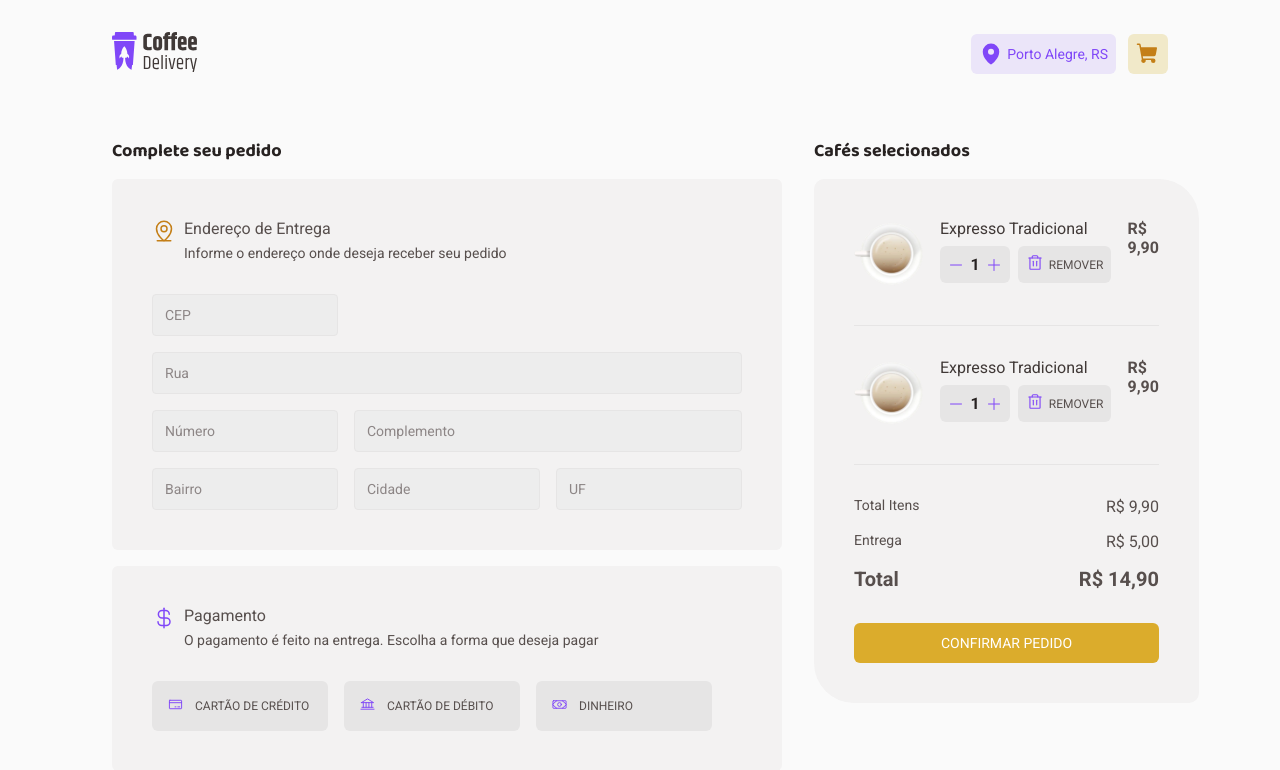
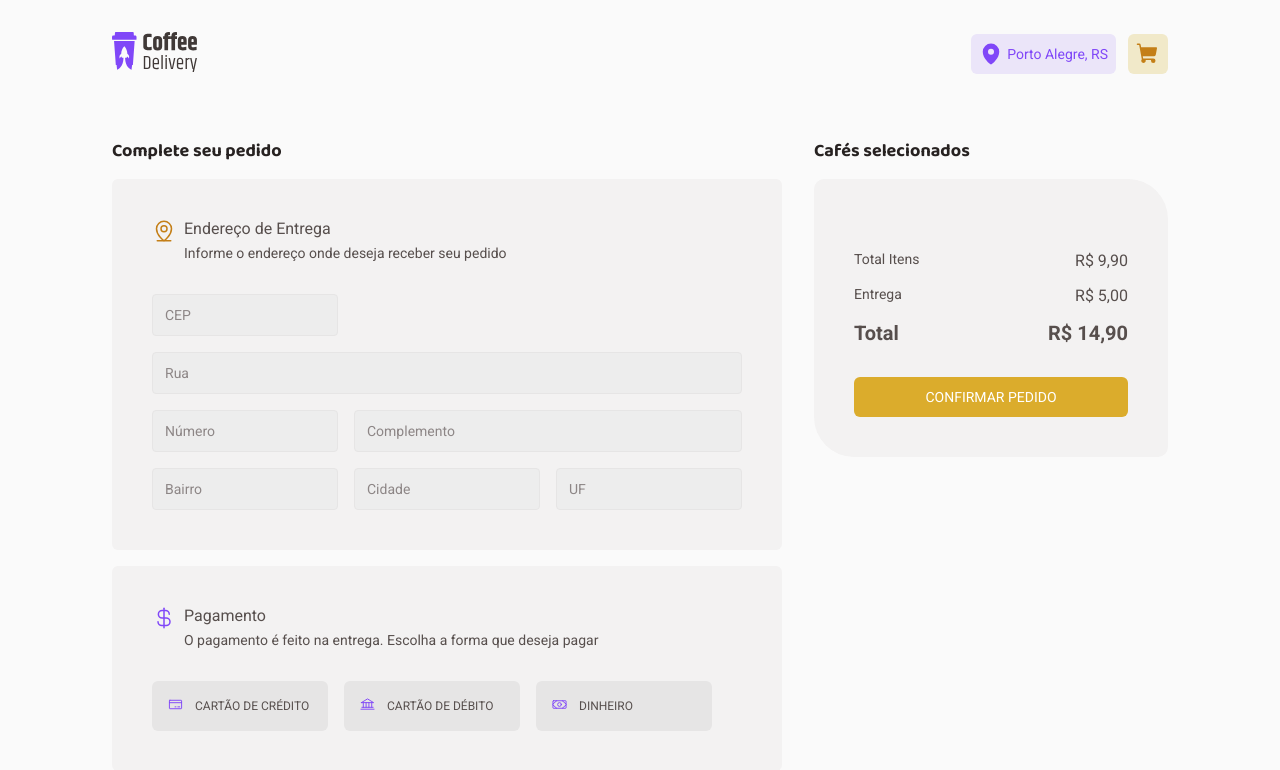
Before and after one commit to gabifrancamr/coffeDelivery, a React (Vite) app: page /checkout in a window 1280 px wide. Shown: the top 770 px of the page. Built offline with nearby package versions, Linux system fonts and the light colour scheme; the HTML template or start-up script is replaced by a standard one.

Commit message:
criação do componente order

```diff
--- /dev/null
+++ b/src/pages/Checkout/Order/index.tsx
@@ -0,0 +1,74 @@
+import { Minus, Plus, Trash } from 'phosphor-react'
+import { ContentCheckbox, PurpleIcon } from '../styles'
+import { QuantityArea } from '../../Home/styles'
+import { NavLink } from 'react-router-dom'
+import { useContext } from 'react'
+import { CartContext } from '../../../contexts/CartProvider'
+import {
+  BoldFont,
+  PriceArea,
+  PriceCoffe,
+  ConfirmationButton,
+  QuantityAndButton,
+  RemoveButton,
+  SelectedCoffe,
+  SmallFont,
+  StyleSelectCoffe,
+} from './styles'
+
+export function Order() {
+  const { cartItems } = useContext(CartContext)
+  return (
+    <ContentCheckbox>
+      <h1>Cafés selecionados</h1>
+      <StyleSelectCoffe>
+        {cartItems.map((item) => (
+          <SelectedCoffe key={item.id}>
+            <div>
+              <img src={item.image} alt="" />
+            </div>
+            <div>
+              <p>{item.name}</p>
+              <QuantityAndButton>
+                <QuantityArea>
+                  <button>
+                    <Minus />
+                  </button>
+                  <span>{item.quantity}</span>
+                  <button>
+                    <Plus />
+                  </button>
+                </QuantityArea>
+                <RemoveButton>
+                  <PurpleIcon>
+                    <Trash size={18} />
+                  </PurpleIcon>
+                  <span>remover</span>
+                </RemoveButton>
+              </QuantityAndButton>
+            </div>
+            <PriceCoffe>R$ {item.price}</PriceCoffe>
+          </SelectedCoffe>
+        ))}
+
+        <PriceArea>
+          <div>
+            <SmallFont>Total Itens</SmallFont>
+            <span>R$ 9,90</span>
+          </div>
+          <div>
+            <SmallFont>Entrega</SmallFont>
+            <span>R$ 5,00</span>
+          </div>
+          <BoldFont>
+            <span>Total</span>
+            <span>R$ 14,90</span>
+          </BoldFont>
+          <NavLink to="/success">
+            <ConfirmationButton>Confirmar Pedido</ConfirmationButton>
+          </NavLink>
+        </PriceArea>
+      </StyleSelectCoffe>
+    </ContentCheckbox>
+  )
+}
--- /dev/null
+++ b/src/pages/Checkout/Order/styles.ts
@@ -0,0 +1,91 @@
+import styled from 'styled-components'
+
+export const BoldFont = styled.div`
+  font-size: 1.25rem;
+  font-weight: bold;
+  color: ${(props) => props.theme['base-subtitle']};
+`
+export const ConfirmationButton = styled.button`
+  width: 100%;
+  background-color: ${(props) => props.theme.yellow};
+  padding: 0.75rem 0.5rem;
+  border: transparent;
+  border-radius: 6px;
+  color: ${(props) => props.theme.white};
+  text-transform: uppercase;
+  font-size: 0.875rem;
+  margin-top: 1rem;
+  cursor: pointer;
+`
+export const PriceArea = styled.div`
+  margin-top: 2rem;
+
+  div {
+    display: flex;
+    justify-content: space-between;
+    margin-bottom: 1rem;
+    color: ${(props) => props.theme['base-text']};
+  }
+`
+
+export const PriceCoffe = styled.span`
+  font-weight: bold;
+`
+export const QuantityAndButton = styled.div`
+  display: flex;
+  gap: 0.5rem;
+  margin-top: 0.5rem;
+`
+
+export const RemoveButton = styled.button`
+  border: transparent;
+  border-radius: 6px;
+  background-color: ${(props) => props.theme['base-button']};
+  display: flex;
+  align-items: center;
+  padding: 0.5rem;
+  text-transform: uppercase;
+  font-size: 0.75rem;
+  color: ${(props) => props.theme['base-text']};
+  cursor: pointer;
+  gap: 0.3rem;
+`
+
+export const SmallFont = styled.span`
+  font-size: 0.875rem;
+`
+export const BaseStyle = styled.div`
+  margin-top: 1rem;
+  background-color: ${(props) => props.theme['base-card']};
+  padding: 2.5rem;
+  border-radius: 6px;
+`
+
+export const StyleSelectCoffe = styled(BaseStyle)`
+  border-top-left-radius: 10px;
+  border-top-right-radius: 40px;
+  border-bottom-right-radius: 10px;
+  border-bottom-left-radius: 40px;
+`
+
+export const SelectedCoffe = styled.div`
+  display: flex;
+  align-items: flex-start;
+  justify-content: space-between;
+  gap: 1rem;
+  border-bottom: 1px solid ${(props) => props.theme['base-button']};
+  padding-bottom: 2rem;
+
+  img {
+    width: 70px;
+    height: 70px;
+  }
+
+  p {
+    color: ${(props) => props.theme['base-subtitle']};
+  }
+
+  & + & {
+    margin-top: 2rem;
+  }
+`
--- a/src/pages/Checkout/index.tsx
+++ b/src/pages/Checkout/index.tsx
@@ -3,34 +3,20 @@ import {
   CreditCard,
   CurrencyDollar,
   MapPinLine,
-  Minus,
   Money,
-  Plus,
-  Trash,
 } from 'phosphor-react'
 import {
   BaseStyle,
-  BoldFont,
   CheckoutArea,
-  ConfirmationButton,
   ContentCheckbox,
   InputArea,
   MapIcon,
   OptionsPayment,
-  PriceArea,
-  PriceCoffe,
   PurpleIcon,
-  QuantityAndButton,
-  RemoveButton,
-  SelectedCoffe,
-  SmallFont,
-  StyleSelectCoffe,
   Title,
 } from './styles'
 
-import cafe from '../../assets/Type=Café com Leite.svg'
-import { QuantityArea } from '../Home/styles'
-import { NavLink } from 'react-router-dom'
+import { Order } from './Order'
 
 export function Checkout() {
   return (
@@ -97,82 +83,7 @@ export function Checkout() {
         </BaseStyle>
       </ContentCheckbox>
 
-      <ContentCheckbox>
-        <h1>Cafés selecionados</h1>
-        <StyleSelectCoffe>
-          <SelectedCoffe>
-            <div>
-              <img src={cafe} alt="" />
-            </div>
-            <div>
-              <p>Expresso Tradicional</p>
-              <QuantityAndButton>
-                <QuantityArea>
-                  <button>
-                    <Minus />
-                  </button>
-                  <span>1</span>
-                  <button>
-                    <Plus />
-                  </button>
-                </QuantityArea>
-                <RemoveButton>
-                  <PurpleIcon>
-                    <Trash size={18} />
-                  </PurpleIcon>
-                  <span>remover</span>
-                </RemoveButton>
-              </QuantityAndButton>
-            </div>
-            <PriceCoffe>R$ 9,90</PriceCoffe>
-          </SelectedCoffe>
-
-          <SelectedCoffe>
-            <div>
-              <img src={cafe} alt="" />
-            </div>
-            <div>
-              <p>Expresso Tradicional</p>
-              <QuantityAndButton>
-                <QuantityArea>
-                  <button>
-                    <Minus />
-                  </button>
-                  <span>1</span>
-                  <button>
-                    <Plus />
-                  </button>
-                </QuantityArea>
-                <RemoveButton>
-                  <PurpleIcon>
-                    <Trash size={18} />
-                  </PurpleIcon>
-                  <span>remover</span>
-                </RemoveButton>
-              </QuantityAndButton>
-            </div>
-            <PriceCoffe>R$ 9,90</PriceCoffe>
-          </SelectedCoffe>
-
-          <PriceArea>
-            <div>
-              <SmallFont>Total Itens</SmallFont>
-              <span>R$ 9,90</span>
-            </div>
-            <div>
-              <SmallFont>Entrega</SmallFont>
-              <span>R$ 5,00</span>
-            </div>
-            <BoldFont>
-              <span>Total</span>
-              <span>R$ 14,90</span>
-            </BoldFont>
-            <NavLink to="/success">
-              <ConfirmationButton>Confirmar Pedido</ConfirmationButton>
-            </NavLink>
-          </PriceArea>
-        </StyleSelectCoffe>
-      </ContentCheckbox>
+      <Order />
     </CheckoutArea>
   )
 }
--- a/src/pages/Checkout/styles.ts
+++ b/src/pages/Checkout/styles.ts
@@ -114,90 +114,3 @@ export const OptionsPayment = styled.div`
     font-size: 0.75rem;
   }
 `
-
-export const StyleSelectCoffe = styled(BaseStyle)`
-  border-top-left-radius: 10px;
-  border-top-right-radius: 40px;
-  border-bottom-right-radius: 10px;
-  border-bottom-left-radius: 40px;
-`
-
-export const SelectedCoffe = styled.div`
-  display: flex;
-  align-items: flex-start;
-  justify-content: space-between;
-  gap: 1rem;
-  border-bottom: 1px solid ${(props) => props.theme['base-button']};
-  padding-bottom: 2rem;
-
-  img {
-    width: 70px;
-    height: 70px;
-  }
-
-  p {
-    color: ${(props) => props.theme['base-subtitle']};
-  }
-
-  & + & {
-    margin-top: 2rem;
-  }
-`
-
-export const QuantityAndButton = styled.div`
-  display: flex;
-  gap: 0.5rem;
-  margin-top: 0.5rem;
-`
-
-export const RemoveButton = styled.button`
-  border: transparent;
-  border-radius: 6px;
-  background-color: ${(props) => props.theme['base-button']};
-  display: flex;
-  align-items: center;
-  padding: 0.5rem;
-  text-transform: uppercase;
-  font-size: 0.75rem;
-  color: ${(props) => props.theme['base-text']};
-  cursor: pointer;
-  gap: 0.3rem;
-`
-
-export const PriceCoffe = styled.span`
-  font-weight: bold;
-`
-
-export const PriceArea = styled.div`
-  margin-top: 2rem;
-
-  div {
-    display: flex;
-    justify-content: space-between;
-    margin-bottom: 1rem;
-    color: ${(props) => props.theme['base-text']};
-  }
-`
-
-export const SmallFont = styled.span`
-  font-size: 0.875rem;
-`
-
-export const BoldFont = styled.div`
-  font-size: 1.25rem;
-  font-weight: bold;
-  color: ${(props) => props.theme['base-subtitle']};
-`
-
-export const ConfirmationButton = styled.button`
-  width: 100%;
-  background-color: ${(props) => props.theme.yellow};
-  padding: 0.75rem 0.5rem;
-  border: transparent;
-  border-radius: 6px;
-  color: ${(props) => props.theme.white};
-  text-transform: uppercase;
-  font-size: 0.875rem;
-  margin-top: 1rem;
-  cursor: pointer;
-`
```
